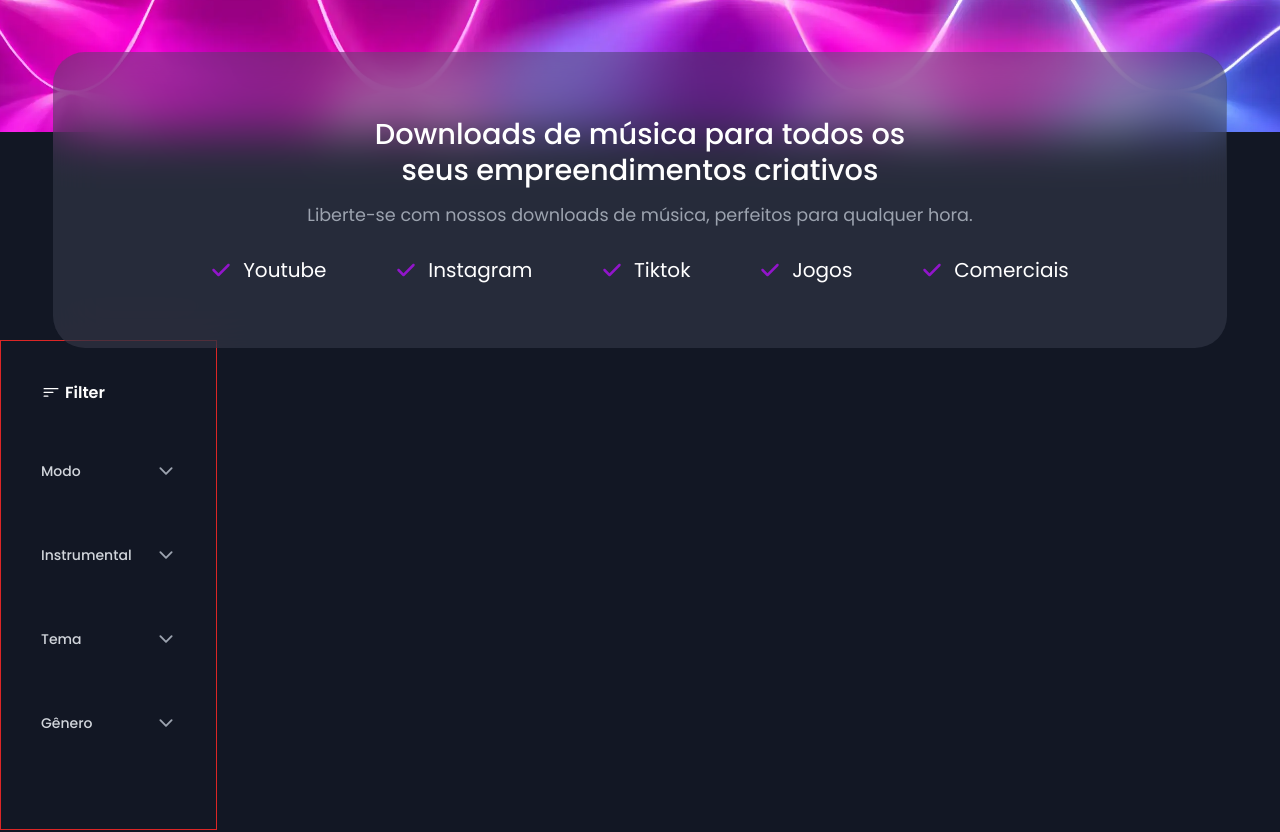
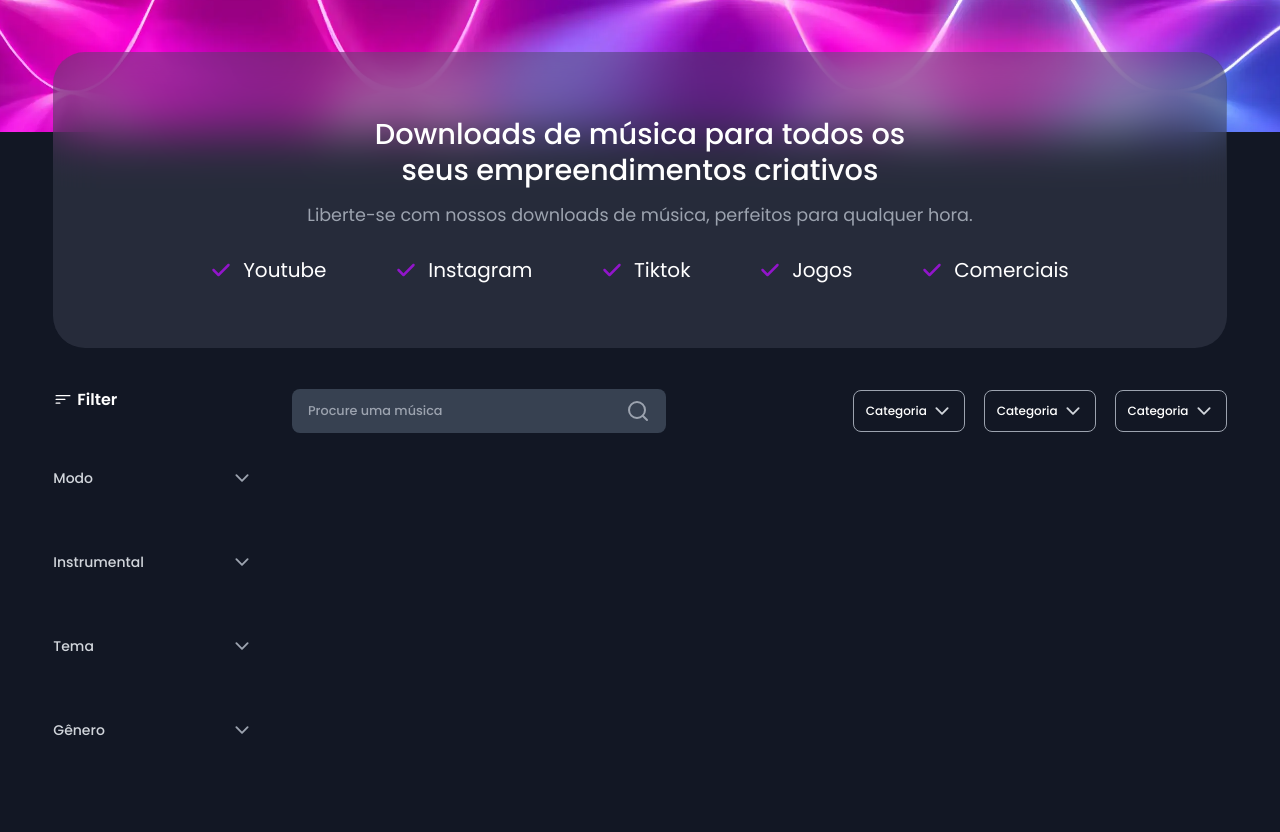
Before and after one commit to Dev-Nana/music-pich, a React (Vite) app: page / in a window 1280 px wide. Shown: the part 900-1732 px from the top of the page. Built offline with nearby package versions, Linux system fonts and the light colour scheme.

Commit message:
fix: corrija a estrutura do componente Gallery

```diff
--- a/src/components/albuns/Albuns.tsx
+++ b/src/components/albuns/Albuns.tsx
@@ -1,8 +1,13 @@
+import { Search, Select } from "../../components";
+
 export const Albuns = () => {
   return (
     // aqui vai ficar o Search, Cards, Select
-    <div>
-
+    <div className="flex flex-col w-screen">
+      <div className="flex flex-row justify-between">
+        <Search />
+        <Select />
+      </div>
     </div>
   );
 }
--- a/src/components/filter/Filter.tsx
+++ b/src/components/filter/Filter.tsx
@@ -66,7 +66,7 @@ const filters = [
 
 export const Filter = () => {
   return (
-    <div className="p-10 border-red-600 border invisible lg:visible max-w-72">
+    <div className="invisible lg:visible w-[17rem]">
       <main>
         <div className="flex items-baseline justify-between">
           <h1 className="text-[1rem] font-semibold flex-row items-center flex text-white gap-1">
@@ -74,44 +74,6 @@ export const Filter = () => {
             <span className="">Filter</span>
           </h1>
 
-          {/*<div className="flex items-center">
-             Sort
-            <Menu as="div" className="relative inline-block text-left">
-              <div>
-                <MenuButton className="group inline-flex justify-center text-sm font-medium text-gray-700 hover:text-white">
-                  Sort
-                  <ChevronDownIcon
-                    aria-hidden="true"
-                    className="-mr-1 ml-1 size-5 shrink-0 text-gray-400 group-hover:text-gray-500"
-                  />
-                </MenuButton>
-              </div>
-              Opções do Sort
-              <MenuItems
-                transition
-                className="absolute right-0 z-10 mt-2 w-40 origin-top-right rounded-md shadow-2xl ring-1 ring-black/5 transition focus:outline-none data-[closed]:scale-95 data-[closed]:transform data-[closed]:opacity-0 data-[enter]:duration-100 data-[leave]:duration-75 data-[enter]:ease-out data-[leave]:ease-in"
-              >
-                <div className="py-1">
-                  {sortOptions.map((option) => (
-                    <MenuItem key={option.name}>
-                      <a
-                        href={option.href}
-                        className={classNames(
-                          option.current
-                            ? "font-medium text-white"
-                            : "text-gray-500",
-                          "block px-4 py-2 text-sm data-[focus]:bg-gray-100 data-[focus]:outline-none"
-                        )}
-                      >
-                        {option.name}
-                      </a>
-                    </MenuItem>
-                  ))}
-                </div>
-              </MenuItems>
-            </Menu>
-
-          </div>*/}
         </div>
 
         <section aria-labelledby="products-heading" className="py-6">
--- a/src/components/gallery/Gallery.tsx
+++ b/src/components/gallery/Gallery.tsx
@@ -3,9 +3,11 @@ import { Filter, Albuns } from "../../components"
 export const Gallery = () => {
   return (
     // aqui fica a estrutura de todo o corpo
-    <div className="bg-gray-950 py-52 flex flex-row">
-      <Filter />
-      <Albuns />
+    <div className="w-screen flex justify-center items-center bg-gray-950 py-64">
+      <div className="flex flex-row w-11/12 gap-10">
+        <Filter />
+        <Albuns />
+      </div>
     </div>
   );
 }
--- a/src/components/index.ts
+++ b/src/components/index.ts
@@ -4,3 +4,5 @@ export * from './filter/Filter';
 export * from './section/Section';
 export * from './gallery/Gallery';
 export * from './albuns/Albuns';
+export * from './search/Search';
+export * from './select/Select';
--- a/src/components/search/Search.tsx
+++ b/src/components/search/Search.tsx
@@ -1,46 +1,21 @@
+import { LuSearch } from "react-icons/lu";
+
 export const Search = () => {
   return (
-    <div>
-      <form className="max-w-md mx-auto">
-        <label
-          htmlFor="default-search"
-          className="mb-2 text-sm font-medium text-gray-900 sr-only dark:text-white"
-        >
-          Search
-        </label>
-        <div className="relative">
-          <div className="absolute inset-y-0 start-0 flex items-center ps-3 pointer-events-none">
-            <svg
-              className="w-4 h-4 text-gray-500 dark:text-gray-400"
-              aria-hidden="true"
-              xmlns="http://www.w3.org/2000/svg"
-              fill="none"
-              viewBox="0 0 20 20"
-            >
-              <path
-                stroke="currentColor"
-                stroke-linecap="round"
-                stroke-linejoin="round"
-                stroke-width="2"
-                d="m19 19-4-4m0-7A7 7 0 1 1 1 8a7 7 0 0 1 14 0Z"
-              />
-            </svg>
-          </div>
+    <form className="relative w-[40%] flex items-center">
       <input
         type="search"
         id="default-search"
-            className="block w-full p-4 ps-10 text-sm text-gray-900 border border-gray-300 rounded-lg bg-gray-50 focus:ring-blue-500 focus:border-blue-500 dark:bg-gray-700 dark:border-gray-600 dark:placeholder-gray-400 dark:text-white dark:focus:ring-blue-500 dark:focus:border-blue-500"
-            placeholder="Search Mockups, Logos..."
+        className="block w-full py-[.6rem] px-4 font-medium text-[.8rem] border-none rounded-lg bg-gray-700 border-gray-600 placeholder-gray-400 text-white focus:ring-blue-500 focus:border-blue-500"
+        placeholder="Procure uma música"
         required
       />
       <button
         type="submit"
-            className="text-white absolute end-2.5 bottom-2.5 bg-blue-700 hover:bg-blue-800 focus:ring-4 focus:outline-none focus:ring-blue-300 font-medium rounded-lg text-sm px-4 py-2 dark:bg-blue-600 dark:hover:bg-blue-700 dark:focus:ring-blue-800"
+        className="text-white flex absolute end-0 focus:ring-4 focus:outline-none font-medium rounded-lg text-sm px-4 py-2"
       >
-            Search
+        <LuSearch className="text-2xl text-gray-400"/>
       </button>
-        </div>
     </form>
-    </div>
   );
 };
--- a/src/components/select/Select.tsx
+++ b/src/components/select/Select.tsx
@@ -0,0 +1,104 @@
+import { Menu, MenuButton, MenuItems, MenuItem } from "@headlessui/react";
+
+import { IoChevronDownOutline } from "react-icons/io5";
+
+const sortOptions = [
+  { name: "Popular", href: "#", current: true },
+  { name: "Novo", href: "#", current: false },
+  { name: "Relevante", href: "#", current: false },
+  { name: "Nada", href: "#", current: false },
+];
+
+export const Select = () => {
+  return (
+    <div className="flex items-center w-[40%] justify-between text-xs">
+      <Menu
+        as="div"
+        className="relative inline-block w-[30%] h-[90%] bg-transparent border border-gray-400 border-1 rounded-lg"
+      >
+        <MenuButton className="group flex h-full items-center p-3 justify-between w-full text font-medium text-white hover:text-white">
+          Categoria
+          <IoChevronDownOutline
+            aria-hidden="true"
+            className="size-5 text-gray-300"
+          />
+        </MenuButton>
+        <MenuItems
+          transition
+          className="absolute right-0 z-10 mt-2 w-full origin-top-right rounded-md shadow-2xl transition data-[closed]:scale-95 data-[closed]:transform data-[closed]:opacity-0 data-[enter]:duration-100 bg-gradient-to-br from-slate-700 via-slate-700 to-gray-800"
+        >
+          <div className="py-1">
+            {sortOptions.map((option) => (
+              <MenuItem key={option.name}>
+                <a
+                  href={option.href}
+                  className="text-[.8rem] block px-4 py-2 text-white data-[focus]:text-gray-500"
+                >
+                  {option.name}
+                </a>
+              </MenuItem>
+            ))}
+          </div>
+        </MenuItems>
+      </Menu>
+      <Menu
+        as="div"
+        className="relative inline-block w-[30%] h-[90%] bg-transparent border border-gray-400 border-1 rounded-lg"
+      >
+        <MenuButton className="group flex h-full items-center p-3 justify-between w-full text font-medium text-white hover:text-white">
+          Categoria
+          <IoChevronDownOutline
+            aria-hidden="true"
+            className="size-5 text-gray-300"
+          />
+        </MenuButton>
+        <MenuItems
+          transition
+          className="absolute right-0 z-10 mt-2 w-full origin-top-right rounded-md shadow-2xl transition data-[closed]:scale-95 data-[closed]:transform data-[closed]:opacity-0 data-[enter]:duration-100 bg-gradient-to-br from-slate-700 via-slate-700 to-gray-800"
+        >
+          <div className="py-1">
+            {sortOptions.map((option) => (
+              <MenuItem key={option.name}>
+                <a
+                  href={option.href}
+                  className="text-[.8rem] block px-4 py-2 text-white data-[focus]:text-gray-500"
+                >
+                  {option.name}
+                </a>
+              </MenuItem>
+            ))}
+          </div>
+        </MenuItems>
+      </Menu>
+      <Menu
+        as="div"
+        className="relative inline-block w-[30%] h-[90%] bg-transparent border border-gray-400 border-1 rounded-lg"
+      >
+        <MenuButton className="group flex h-full items-center p-3 justify-between w-full text font-medium text-white hover:text-white">
+          Categoria
+          <IoChevronDownOutline
+            aria-hidden="true"
+            className="size-5 text-gray-300"
+          />
+        </MenuButton>
+        <MenuItems
+          transition
+          className="absolute right-0 z-10 mt-2 w-full origin-top-right rounded-md shadow-2xl transition data-[closed]:scale-95 data-[closed]:transform data-[closed]:opacity-0 data-[enter]:duration-100 bg-gradient-to-br from-slate-700 via-slate-700 to-gray-800"
+        >
+          <div className="py-1">
+            {sortOptions.map((option) => (
+              <MenuItem key={option.name}>
+                <a
+                  href={option.href}
+                  className="text-[.8rem] block px-4 py-2 text-white data-[focus]:text-gray-500"
+                >
+                  {option.name}
+                </a>
+              </MenuItem>
+            ))}
+          </div>
+        </MenuItems>
+      </Menu>
+    </div>
+  );
+};
```
Lines whose indentation alone changed are shown as unchanged.
